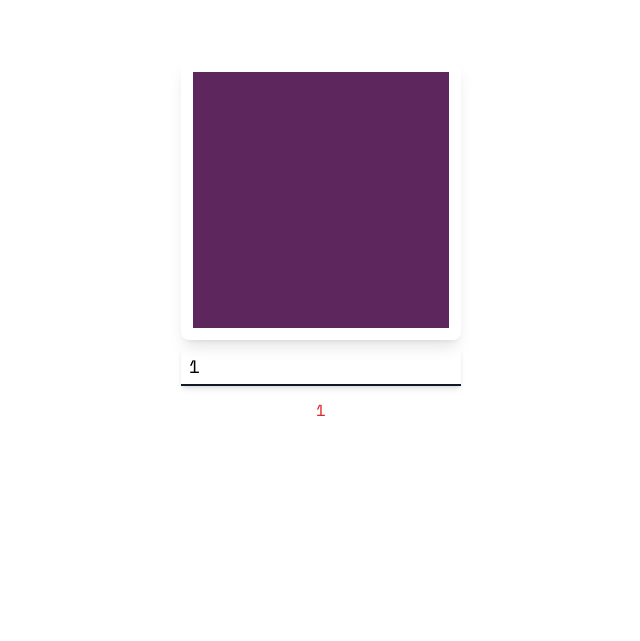
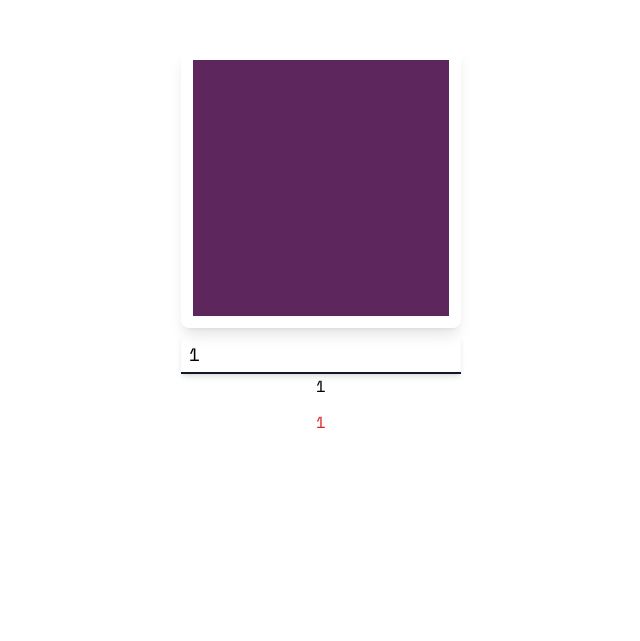
Before and after one commit to brennop/xycodes, a Next.js app: page /1 in a window 1280 px wide. Shown: the part 159-800 px from the top of the page, without its empty margins (319-959 px from the left). Built offline with nearby package versions, Linux system fonts and the light colour scheme.

Commit message:
wip: compile

```diff
--- a/components/art.tsx
+++ b/components/art.tsx
@@ -4,6 +4,7 @@ import Link from 'next/link';
 import Tilt from 'react-parallax-tilt';
 
 import { draw } from "../lib/draw";
+import compile from "../lib/compile";
 
 export default function Art({ expression = "xy+", dynamic = true }) {
   const canvas = useRef<HTMLCanvasElement>(null);
@@ -16,8 +17,10 @@ export default function Art({ expression = "xy+", dynamic = true }) {
     let frameId: number;
     const ctx = canvas.current?.getContext("2d");
 
+    const _eval = compile(expression);
+
     function render(time: number) {
-      if (ctx) draw(ctx, expression, time);
+      if (ctx) draw(ctx, _eval, time);
 
       if (!dynamic && !hovering) return;
 
--- /dev/null
+++ b/lib/compile.ts
@@ -0,0 +1,112 @@
+type Op = (stack: string[]) => string[]
+
+const lookup: Record<string, Op> = {
+  0: (s) => ['0', ...s],
+  1: (s) => ['1', ...s],
+  2: (s) => ['2', ...s],
+  3: (s) => ['3', ...s],
+  4: (s) => ['4', ...s],
+  5: (s) => ['5', ...s],
+  6: (s) => ['6', ...s],
+  7: (s) => ['7', ...s],
+  8: (s) => ['8', ...s],
+  9: (s) => ['9', ...s],
+  a: (s) => ['10', ...s],
+  b: (s) => ['11', ...s],
+  c: (s) => ['12', ...s],
+  d: (s) => ['13', ...s],
+  e: (s) => ['14', ...s],
+  f: (s) => ['15', ...s],
+  g: ([a, ...s]) => [a, ...s],
+  h: ([a, ...s]) => [`(${a}/2)`, ...s],
+  i: ([a, ...s]) => [`(${a}+1)`, ...s],
+  j: ([a, ...s]) => [a, ...s],
+  k: ([a, ...s]) => [a, ...s],
+  l: ([a, ...s]) => [a, ...s],
+  m: ([a, ...s]) => [`(${a}+t)`, ...s],
+  n: ([a, ...s]) => [`(-${a})`, ...s],
+  o: ([a, ...s]) => [a, ...s],
+  p: (s) => ["Math.PI", ...s],
+  q: ([a, ...s]) => [`(${a}/4)`, ...s],
+  r: ([a, ...s]) => [a, ...s],
+  s: ([a, ...s]) => [a, ...s],
+  t: (s) => ["t", ...s],
+  u: ([a, ...s]) => [`(${a}-1)`, ...s],
+  v: ([a, ...s]) => [`(${a}*2)`, ...s],
+  w: ([a, ...s]) => [`(${a}*4)`, ...s],
+  x: (s) => [`x`, ...s],
+  y: (s) => [`y`, ...s],
+  z: ([a, b, c, ...s]) => [`noise(${c} || 0, ${b} || 0, ${a})`, ...s],
+  A: ([a, ...s]) => [`Math.abs(${a})`, ...s],
+  B: ([a, ...s]) => [a, ...s],
+  C: ([a, ...s]) => [`Math.cos(${a})`, ...s],
+  D: ([a, ...s]) => [a, ...s],
+  E: ([a, ...s]) => [a, ...s],
+  F: ([a, ...s]) => [`Math.floor(${a})`, ...s],
+  G: ([a, ...s]) => [`Math.ceil(${a})`, ...s],
+  H: ([a, b, ...s]) => [`Math.hypot(${a}, ${b})`, ...s],
+  I: ([a, ...s]) => [`(1/${a})`, ...s],
+  J: ([a, ...s]) => [a, ...s],
+  K: ([a, b, ...s]) => [`Math.atan2(${b}, ${a})`, ...s],
+  L: (s) => ["128", ...s],
+  M: ([a, ...s]) => [`Math.max(${a}, 0)`, ...s],
+  N: ([a, ...s]) => [`Math.min(${a}, 0)`, ...s],
+  O: ([a, ...s]) => [`Math.round(${a})`, ...s],
+  P: (s) => [`(Math.PI * 2)`, ...s],
+  Q: ([a, ...s]) => [`Math.sqrt(${a})`, ...s],
+  R: ([a, ...s]) => [`Math.round(${a})`, ...s],
+  S: ([a, ...s]) => [`Math.sin(${a})`, ...s],
+  T: ([a, ...s]) => [`Math.tan(${a})`, ...s],
+  U: (s) => [`Math.cos(t)`, ...s],
+  V: (s) => [`Math.sin(t)`, ...s],
+  W: ([a, ...s]) => [`${a}*${a}`, ...s],
+  X: (s) => [`(x-16)`, ...s],
+  Y: (s) => [`(y-16)`, ...s],
+  Z: ([a, ...s]) => [a, ...s],
+  '+': ([a, b, ...s]) => [`(${b}+${a})`, ...s],
+  '-': ([a, b, ...s]) => [`(${b}-${a})`, ...s],
+  '*': ([a, b, ...s]) => [`(${b}*${a})`, ...s],
+  '/': ([a, b, ...s]) => [`(${b}/${a})`, ...s],
+  '%': ([a, b, ...s]) => [`(${b}%${a})`, ...s],
+  '^': ([a, b, ...s]) => [`Math.pow(${b}, ${a})`, ...s],
+  '=': ([a, b, ...s]) => [`(${b}==${a})`, ...s],
+  '!': ([a, ...s]) => [a, ...s],
+  '>': ([a, b, ...s]) => [`(${b}>${a})`, ...s],
+  '<': ([a, b, ...s]) => [`(${b}<${a})`, ...s],
+  '&': ([a, b, ...s]) => [a, b, ...s],
+  '|': ([a, b, ...s]) => [a, b, ...s],
+  '?': ([a, b, c, ...s]) => [`(${a}?${b}:${c})`, ...s],
+  ':': ([a, b, ...s]) => [a, b, ...s],
+  '.': (s) => ["throw 'dot product not implemented'", ...s],
+  ',': (s) => ["throw 'vectorize'", ...s],
+  '~': ([a, ...s]) => [a, ...s],
+  '`': ([a, ...s]) => [a, ...s],
+  '#': ([a, ...s]) => [a, ...s],
+  '@': ([a, ...s]) => [a, ...s],
+  '$': ([a, ...s]) => [a, ...s],
+  '_': (s) => ["_", ...s],
+  '(': ([a, ...s]) => {
+    return [`([...Array(16)].reduce((_) => ${a}, 0))`, ...s]
+  },
+  ')': ([a, ...s]) => [a, ...s],
+  '[': ([a, ...s]) => [a, ...s],
+  ']': ([a, ...s]) => [a, ...s],
+  '{': ([a, ...s]) => [a, ...s],
+  '}': ([a, ...s]) => [a, ...s],
+  '\\': ([a, ...s]) => [a, ...s],
+  ';': ([a, ...s]) => [a, ...s],
+  '"': ([a, ...s]) => [a, ...s],
+  "'": ([a, ...s]) => [a, ...s],
+}
+
+export const getString = (input: string) => {
+  const [result] = input.split('').reduce((s, c) => (lookup[c] || (() => [c, ...s]))(s), [] as string[])
+  return result
+}
+
+const compile = (input: string) => {
+  const result = getString(input);
+  return new Function('x', 'y', 't', 'noise', `"use strict";const _=0;return ${result}`)
+}
+
+export default compile
--- a/lib/draw.ts
+++ b/lib/draw.ts
@@ -33,10 +33,10 @@ export function _eval(expr: string, x: number, y: number, t: number, i: number)
   }, [] as number[]);
 }
 
-export function draw(context: CanvasRenderingContext2D, expr: string, t: number) {
+export function draw(context: CanvasRenderingContext2D, _eval: Function, t: number) {
   for (let i = 0; i < SIZE; i++) {
     for (let j = 0; j < SIZE; j++) {
-      const [value] = _eval(expr, i, j, t * TIMESCALE, i * SIZE + j);
+      const value = _eval(i, j, t * TIMESCALE);
       const color = pallet[Math.floor(value) & 0xf];
       context.fillStyle = color;
       context.fillRect(
--- a/pages/[expression].tsx
+++ b/pages/[expression].tsx
@@ -5,6 +5,7 @@ import { GetServerSideProps } from 'next'
 import Art from "../components/art";
 import gallery from "../lib/gallery";
 import { decode } from "../lib/decode"
+import { getString } from "../lib/compile"
 import Decoded from '../components/decoded';
 
 const websiteUrl = "https://xycodes.vercel.app";
@@ -46,6 +47,9 @@ export default function Home({ expression: initial }: { expression: string }) {
           maxLength={16}
           className="px-2 py-1 text-lg tracking-widest mt-2 w-full outline-none border-b-2 border-gray-900 shadow-md invalid:border-pink-500 invalid:bg-pink-100"
         />
+        <p>
+          {getString(expression)}
+        </p>
         <div className="text-gray-500 mt-3 max-w-xs cursor-default">
           {decoded && <Decoded expression={decoded} />}
         </div>
@@ -53,7 +57,7 @@ export default function Home({ expression: initial }: { expression: string }) {
     </div>
     <div className="bg-gray-100">
       <div className="grid grid-cols-[repeat(auto-fit,minmax(256px,1fr))] justify-items-center gap-4 p-4">
-        {gallery.map((expression) => <Art expression={expression} key={expression} dynamic={false} />)}
+        {gallery.slice(0,0).map((expression) => <Art expression={expression} key={expression} dynamic={false} />)}
       </div>
     </div>
   </div>
```
